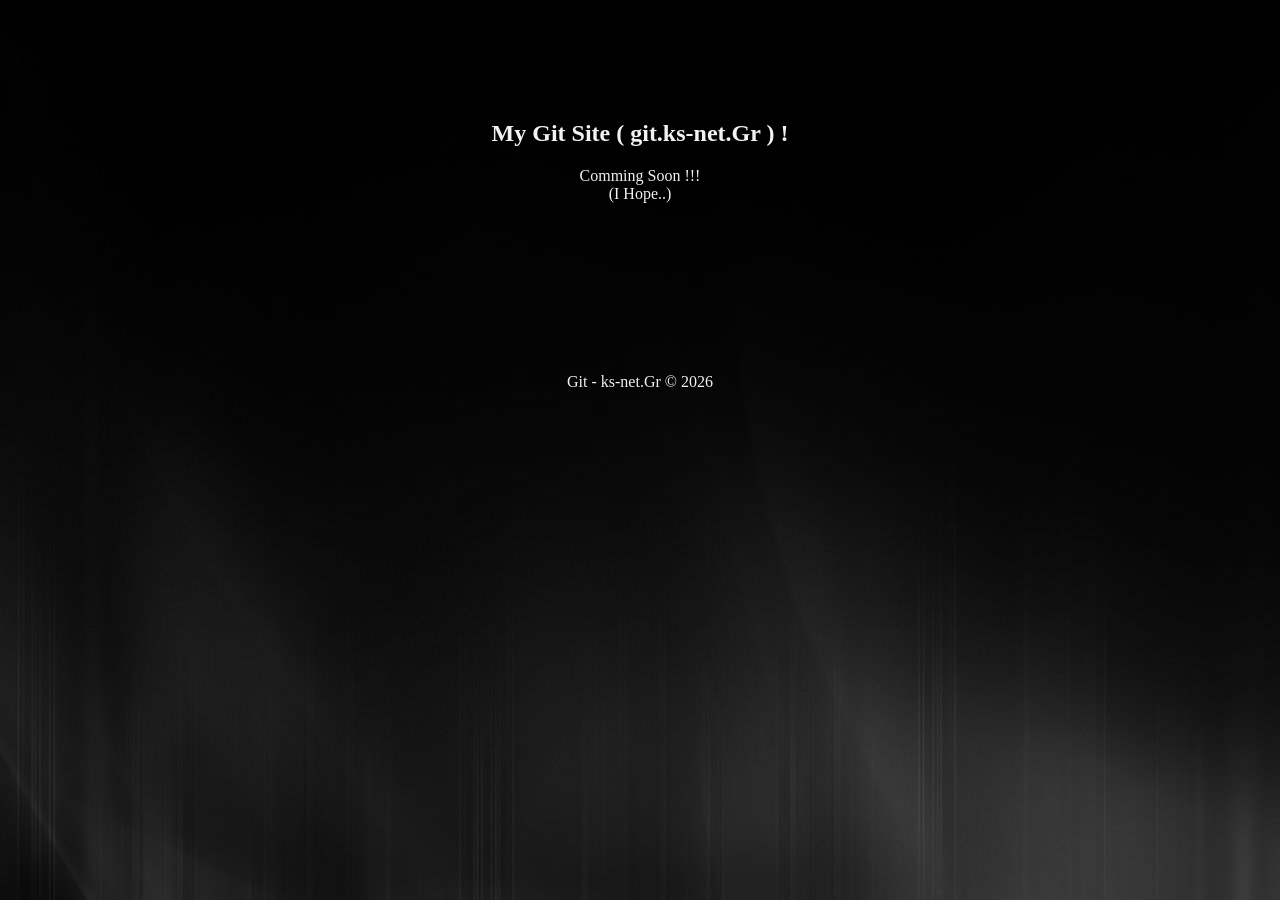
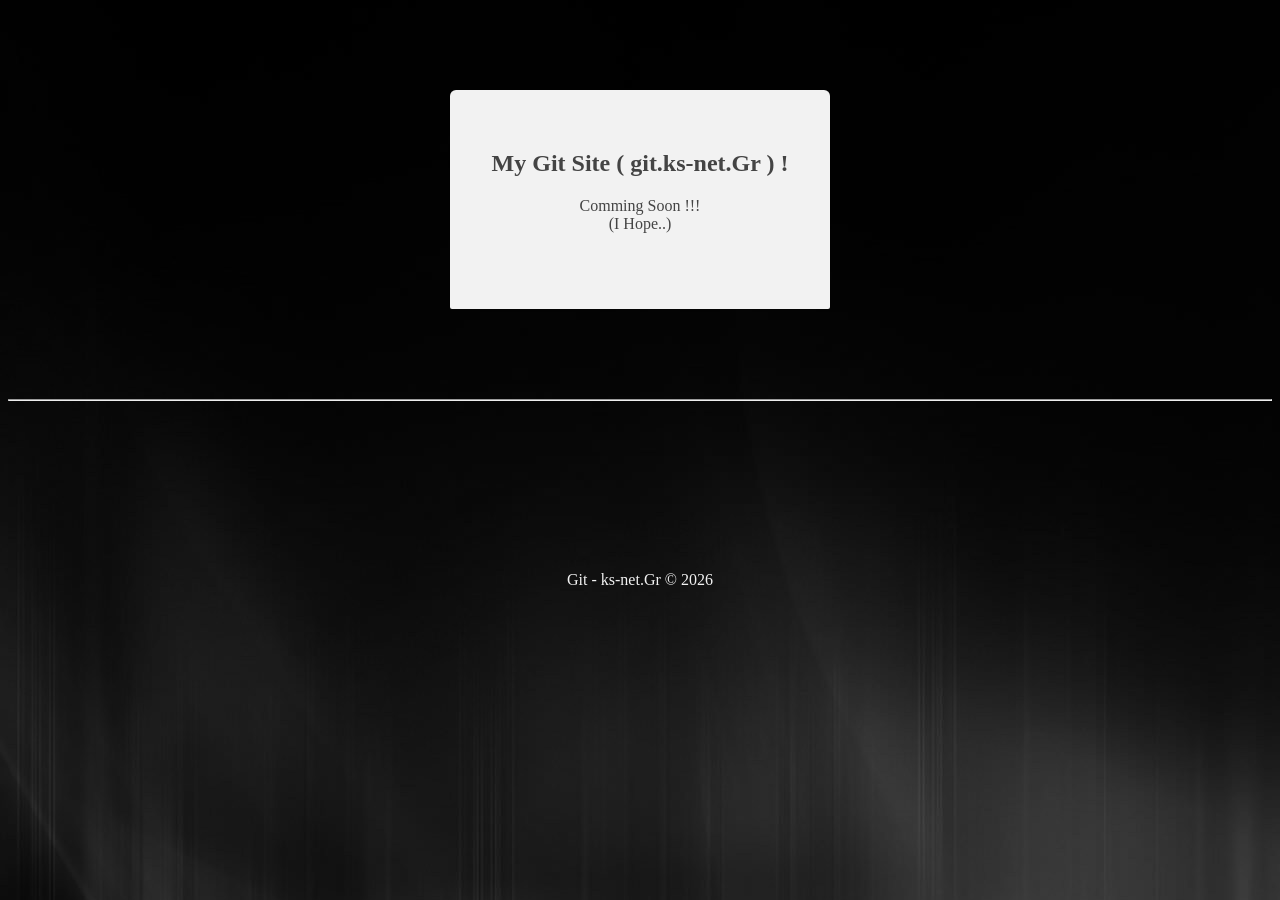
Before and after one commit to ks-net/Jekyll-ks-net.Gr, a Jekyll site: the page built from index.md, in a window 1280 px wide. Built offline with Jekyll 4.4.1, drawn with Linux system fonts in a browser that asks for light colours.

Commit message:
edit css

```diff
--- a/assets/main.scss
+++ b/assets/main.scss
@@ -24,7 +24,12 @@
 	font-size:16px;
 	}
 
-.home-msg  {
-	margin-top: 120px;
-	text-align: center;
-	}
+.home-msg {
+    margin: 90px auto;
+    text-align: center;
+    padding: 40px 42px 60px 42px;
+    background: #f2f2f2;
+    border-radius: 6px 6px 2px 2px;
+    color: #444;
+    max-width: fit-content;
+}
--- a/index.md
+++ b/index.md
@@ -12,4 +12,9 @@ layout: basic
 Comming Soon !!!<br/>
 (I Hope..)<br/>
 </div>
+
+
+---
+
+
 <!-- index.md end -->
```
